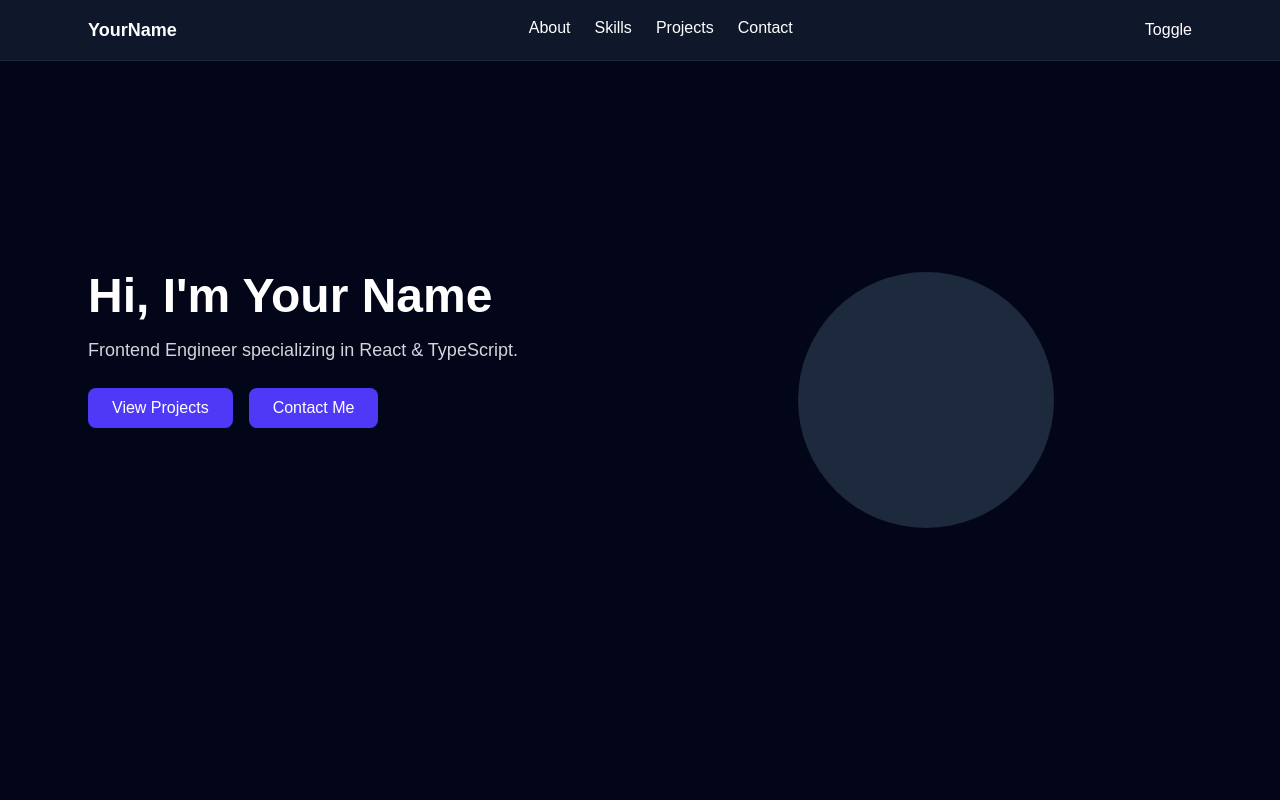
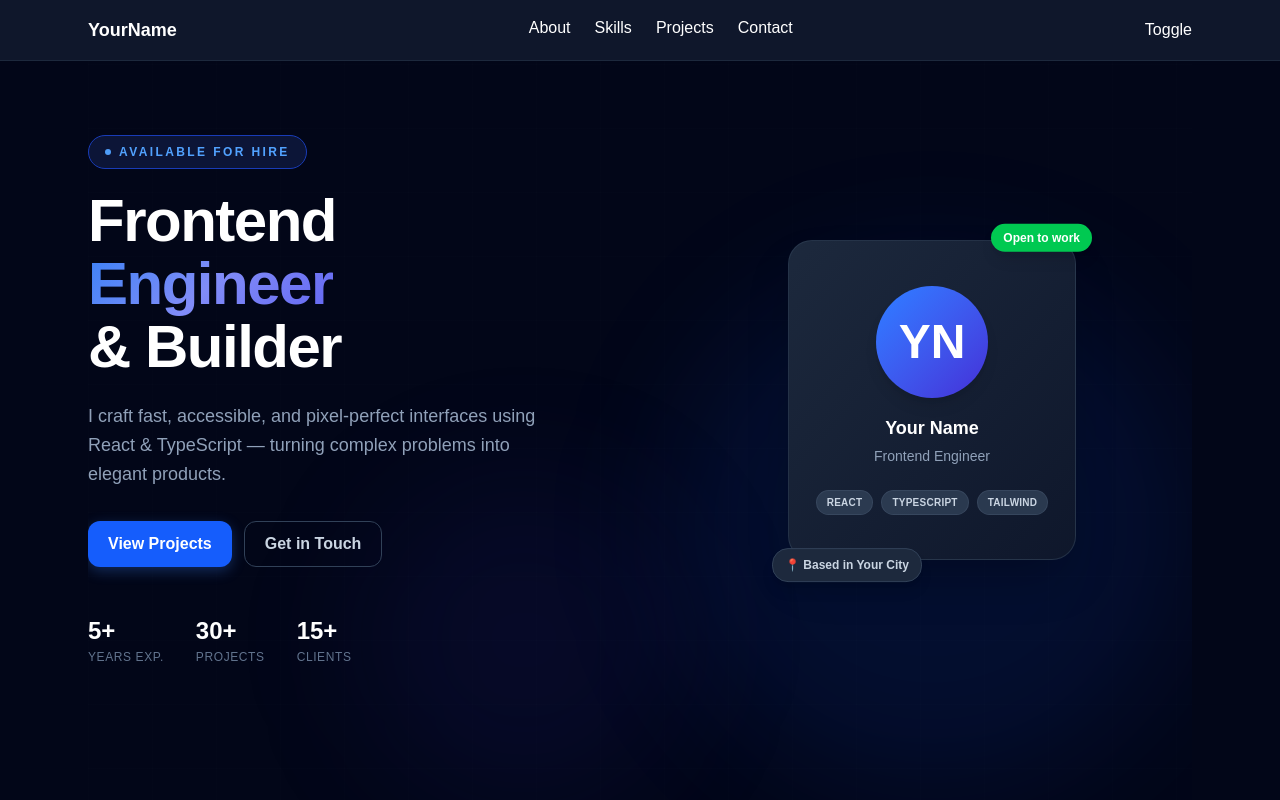
Before and after one commit to md-sazzadul/portfolio, a React (Vite) app: page / in a window 1280 px wide. Shown: the top 800 px of the page. Built offline with nearby package versions, Linux system fonts and the light colour scheme.

Commit message:
feat: enhance hero section with animations, stats, and visual elements

```diff
--- a/src/sections/Hero.tsx
+++ b/src/sections/Hero.tsx
@@ -1,38 +1,141 @@
 import { motion } from 'framer-motion';
-import Button from '../components/Button';
+
+const container = {
+  hidden: {},
+  show: {
+    transition: {
+      staggerChildren: 0.12,
+    },
+  },
+};
+
+const item = {
+  hidden: { opacity: 0, y: 32 },
+  show: {
+    opacity: 1,
+    y: 0,
+    transition: { duration: 0.7, ease: [0.25, 0.1, 0.25, 1] },
+  },
+};
 
 const Hero = () => {
   return (
+    <section className="relative min-h-screen flex items-center overflow-hidden">
+      {/* Background grid */}
+      <div className="absolute inset-0 hero-grid opacity-30 pointer-events-none" />
+
+      {/* Accent orb */}
+      <div className="absolute top-1/3 right-0 w-130 h-130 rounded-full bg-blue-600/10 blur-3xl pointer-events-none" />
+      <div className="absolute bottom-0 left-1/4 w-[320px] h-80 rounded-full bg-indigo-800/10 blur-3xl pointer-events-none" />
+
       <motion.div
-      initial={{ opacity: 0, y: 40 }}
-      animate={{ opacity: 1, y: 0 }}
-      transition={{ duration: 0.6 }}
+        variants={container}
+        initial="hidden"
+        animate="show"
+        className="relative z-10 grid md:grid-cols-2 gap-16 w-full items-center"
       >
-      <section className="min-h-screen flex items-center">
-        <div className="grid md:grid-cols-2 gap-10 w-full">
         {/* Left */}
         <div>
-            <h1 className="text-4xl md:text-5xl font-bold mb-4">
-              Hi, I'm Your Name
-            </h1>
+          <motion.div variants={item} className="mb-5">
+            <span className="inline-flex items-center gap-2 text-xs font-semibold tracking-[0.2em] uppercase text-blue-400 border border-blue-800 bg-blue-950/50 px-4 py-2 rounded-full">
+              <span className="w-1.5 h-1.5 rounded-full bg-blue-400 animate-pulse" />
+              Available for hire
+            </span>
+          </motion.div>
 
-            <p className="text-lg text-gray-300 mb-6">
-              Frontend Engineer specializing in React & TypeScript.
-            </p>
+          <motion.h1
+            variants={item}
+            className="text-5xl md:text-6xl font-black leading-[1.05] tracking-tight mb-6"
+          >
+            Frontend
+            <br />
+            <span className="text-gradient">Engineer</span>
+            <br />
+            &amp; Builder
+          </motion.h1>
 
-            <div className="flex gap-4">
-              <Button>View Projects</Button>
-              <Button>Contact Me</Button>
+          <motion.p
+            variants={item}
+            className="text-lg text-slate-400 leading-relaxed mb-8 max-w-md"
+          >
+            I craft fast, accessible, and pixel-perfect interfaces using React
+            &amp; TypeScript — turning complex problems into elegant products.
+          </motion.p>
+
+          <motion.div variants={item} className="flex flex-wrap gap-3">
+            <a href="#projects" className="btn-primary">
+              View Projects
+            </a>
+            <a href="#contact" className="btn-secondary">
+              Get in Touch
+            </a>
+          </motion.div>
+
+          <motion.div variants={item} className="mt-12 flex items-center gap-8">
+            {[
+              ['5+', 'Years Exp.'],
+              ['30+', 'Projects'],
+              ['15+', 'Clients'],
+            ].map(([num, label]) => (
+              <div key={label}>
+                <div className="text-2xl font-black text-white">{num}</div>
+                <div className="text-xs text-slate-500 uppercase tracking-wider mt-0.5">
+                  {label}
+                </div>
+              </div>
+            ))}
+          </motion.div>
+        </div>
+
+        {/* Right — avatar card */}
+        <motion.div variants={item} className="flex justify-center">
+          <div className="relative">
+            {/* Card */}
+            <div className="w-72 h-80 rounded-3xl bg-linear-to-br from-slate-800 to-slate-900 border border-slate-700/60 shadow-2xl flex flex-col items-center justify-center gap-4 overflow-hidden">
+              <div className="w-28 h-28 rounded-full bg-linear-to-br from-blue-500 to-indigo-700 flex items-center justify-center text-5xl font-black text-white shadow-lg">
+                YN
+              </div>
+              <div className="text-center">
+                <div className="font-bold text-white text-lg">Your Name</div>
+                <div className="text-slate-400 text-sm mt-1">
+                  Frontend Engineer
+                </div>
+              </div>
+              <div className="flex gap-2 mt-2">
+                {['React', 'TypeScript', 'Tailwind'].map((t) => (
+                  <span
+                    key={t}
+                    className="text-[10px] font-semibold tracking-wide uppercase bg-slate-700/80 text-slate-300 px-2.5 py-1 rounded-full border border-slate-600/50"
+                  >
+                    {t}
+                  </span>
+                ))}
               </div>
             </div>
 
-          {/* Right */}
-          <div className="flex justify-center items-center">
-            <div className="w-64 h-64 bg-slate-800 rounded-full" />
+            {/* Floating badge */}
+            <motion.div
+              animate={{ y: [0, -8, 0] }}
+              transition={{ repeat: Infinity, duration: 3, ease: 'easeInOut' }}
+              className="absolute -top-4 -right-4 bg-green-500 text-white text-xs font-bold px-3 py-1.5 rounded-full shadow-lg"
+            >
+              Open to work
+            </motion.div>
+            <motion.div
+              animate={{ y: [0, 8, 0] }}
+              transition={{
+                repeat: Infinity,
+                duration: 3.5,
+                ease: 'easeInOut',
+              }}
+              className="absolute -bottom-4 -left-4 bg-slate-800 border border-slate-700 text-slate-300 text-xs font-semibold px-3 py-2 rounded-2xl shadow-lg"
+            >
+              📍 Based in Your City
+            </motion.div>
           </div>
-        </div>
+        </motion.div>
+      </motion.div>
     </section>
-    </motion.div>
   );
 };
 
```
Lines whose indentation alone changed are shown as unchanged.
